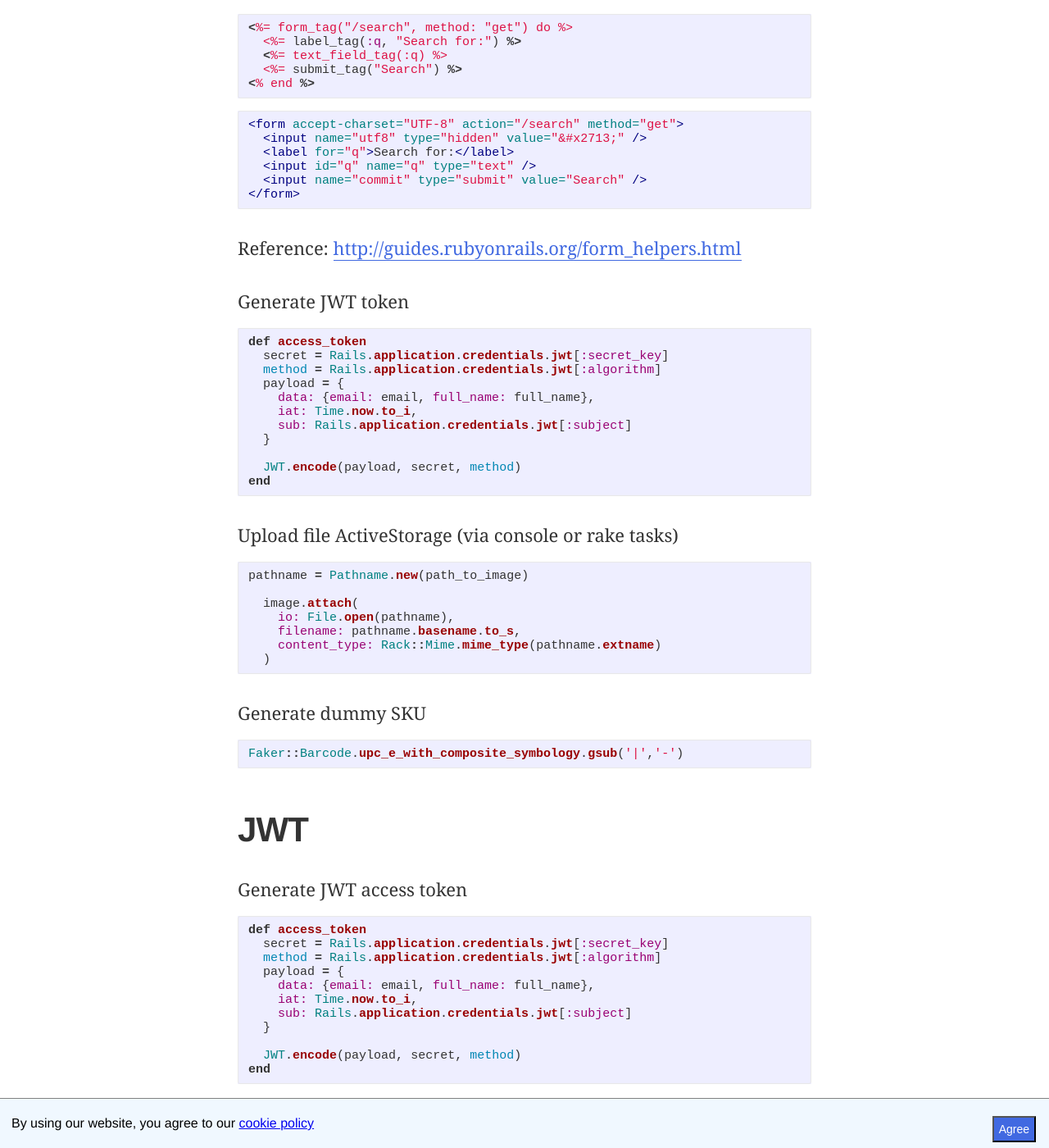
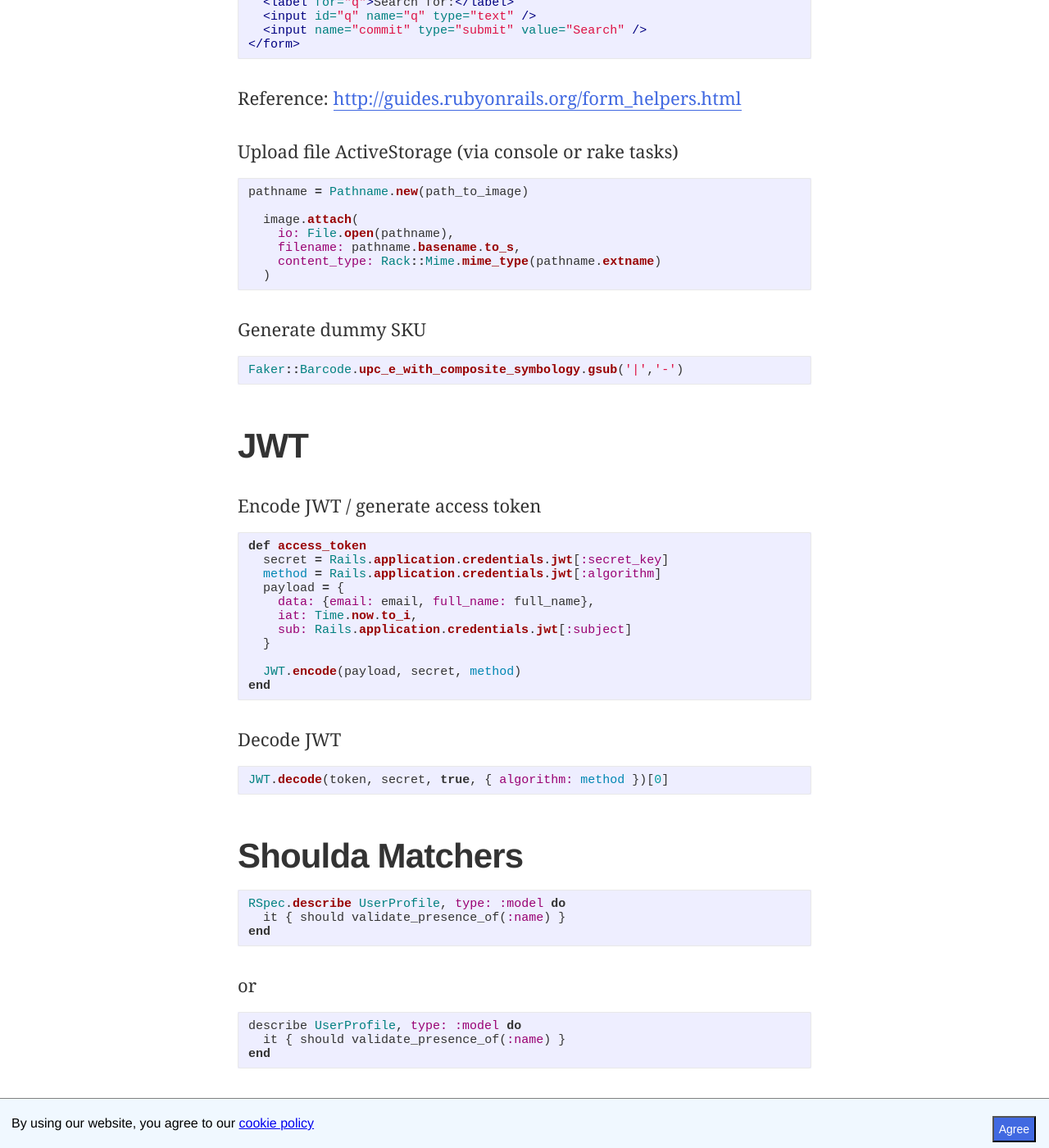
Before and after one commit to gizipp/gizipp.com, a Jekyll site: the page built from _pages/cheatsheets/rails.md, in a window 1280 px wide and 1400 px high, scrolled down 9940 px. Shown: the whole window at 82% size. Built offline with Jekyll 4.4.1, drawn with Linux system fonts in a browser that asks for light colours; some of the changed text lies outside the part shown.

Commit message:
Update cheatsheets.

````diff
--- a/_pages/cheatsheets/rails.md
+++ b/_pages/cheatsheets/rails.md
@@ -113,24 +117,6 @@
          )
      end
    end
-```
-
-Generate a new Rails app w/ Postgres support
-
-```
-$ rails new my_app --database=postgresql
-```
-
-Initialize the database
-
-```
-$ rake db:create
-```
-
-Start the Rails server
-
-```
-$ rails s
 ```
 
 ### Routes
@@ -452,22 +438,6 @@
 
 Reference: [http://guides.rubyonrails.org/form_helpers.html](http://guides.rubyonrails.org/form_helpers.html)
 
-Generate JWT token
-
-```rb
-def access_token
-  secret = Rails.application.credentials.jwt[:secret_key]
-  method = Rails.application.credentials.jwt[:algorithm]
-  payload = {
-    data: {email: email, full_name: full_name},
-    iat: Time.now.to_i,
-    sub: Rails.application.credentials.jwt[:subject]
-  }
-
-  JWT.encode(payload, secret, method)
-end
-```
-
 Upload file ActiveStorage (via console or rake tasks)
 
 ```rb
@@ -501,6 +471,11 @@
 
   JWT.encode(payload, secret, method)
 end
+```
+
+Decode JWT
+```rb
+JWT.decode(token, secret, true, { algorithm: method })[0]
 ```
 
 ## Shoulda Matchers
````
Also changed, not shown: other parts of _pages/cheatsheets/rails.md (+7 -3 lines), _pages/cheatsheets/ruby.md (+11 -0 lines).
